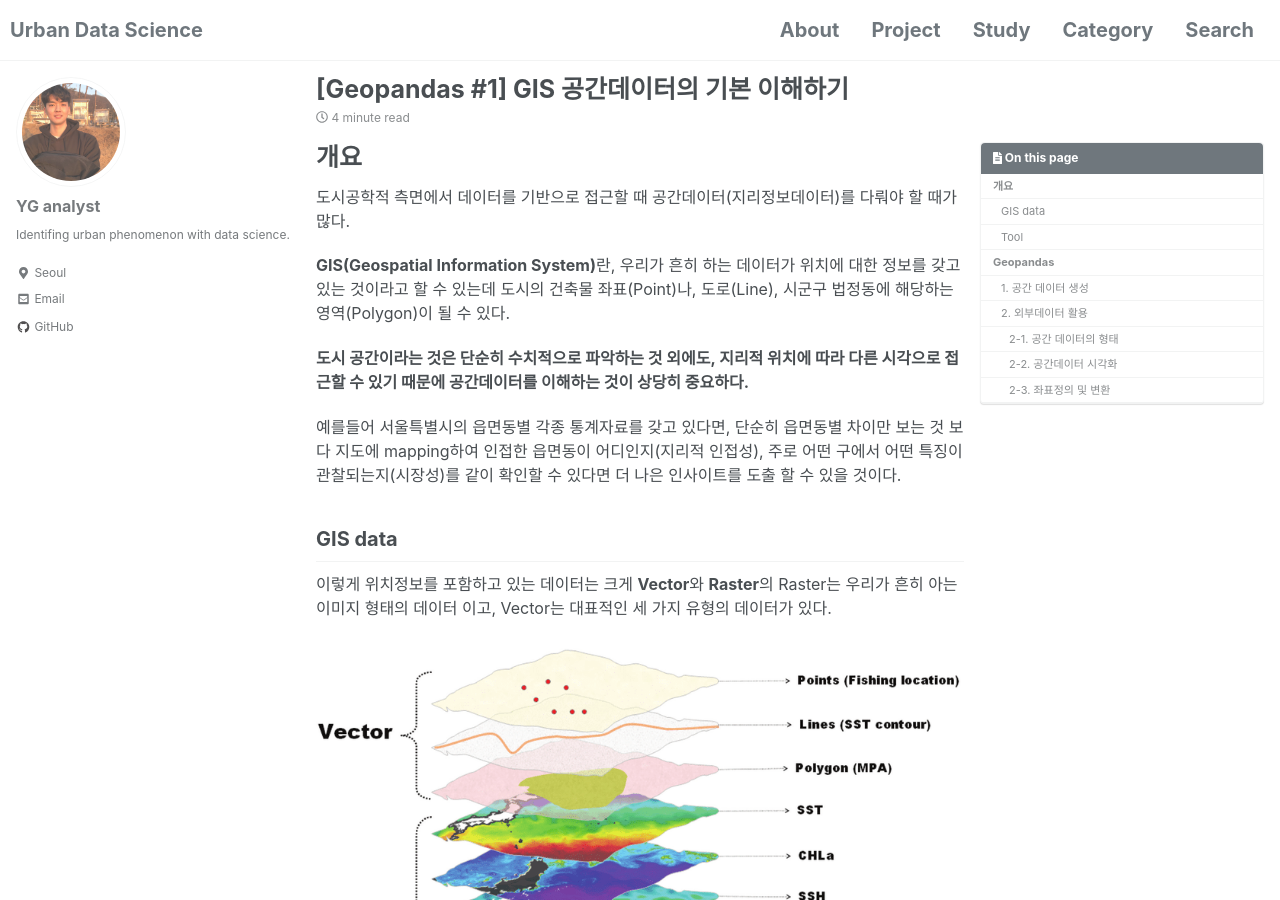
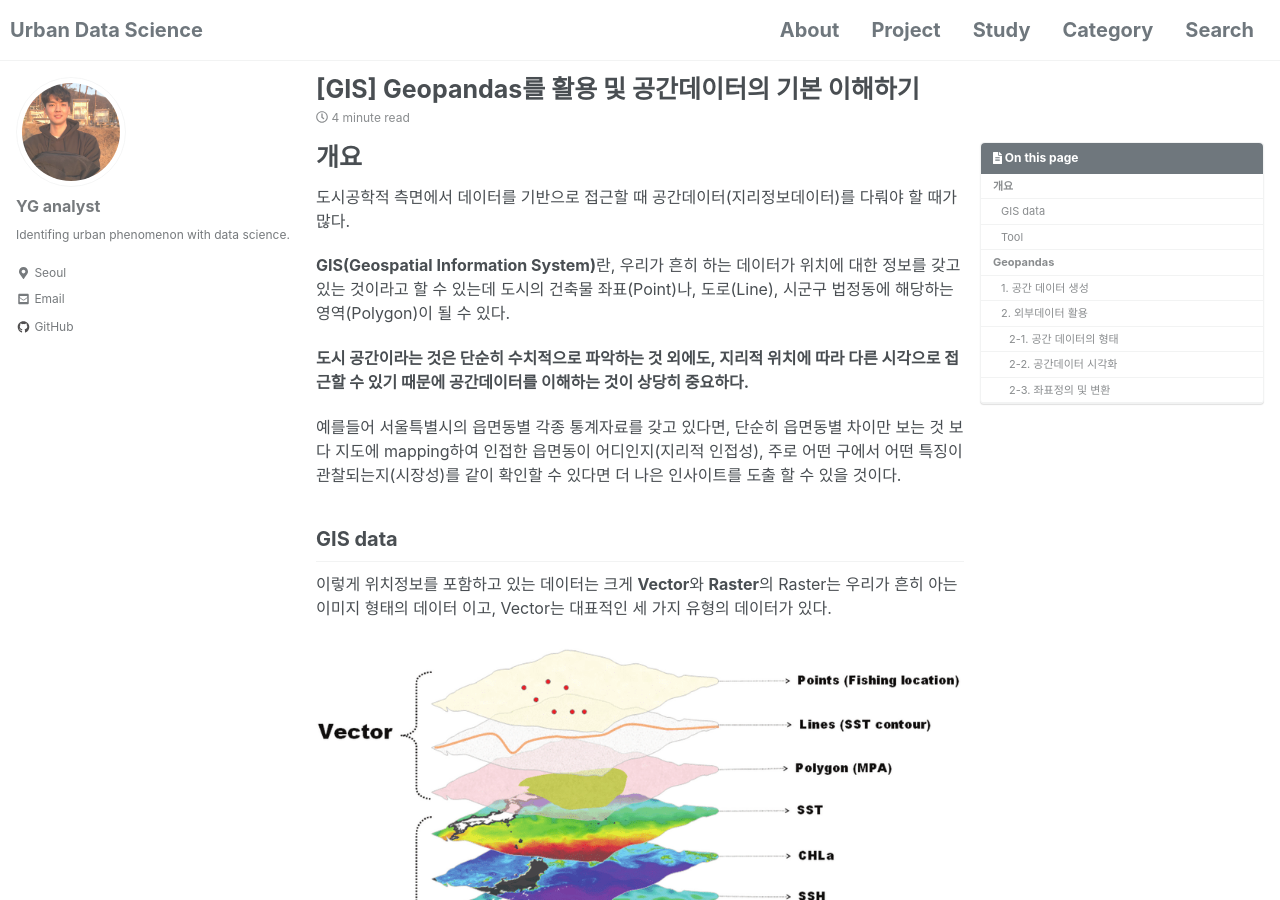
Before and after one commit to yganalyst/yganalyst.github.io, a Jekyll site: the page built from _posts/2019-12-25-gis_geopandas_1.md, in a window 1280 px wide and 900 px high. Built offline with Jekyll 4.4.1, drawn with Linux system fonts in a browser that asks for light colours; cached includes are drawn as plain includes; nearby versions of some CDN libraries; comment, search, counter and statistics services are not loaded.

Commit message:
modified title

```diff
--- a/_posts/2019-12-25-geopandas_1.md
+++ b/_posts/2019-12-25-gis_geopandas_1.md
@@ -1,5 +1,5 @@
 ---
-title:  "[Geopandas #1] GIS 공간데이터의 기본 이해하기"
+title:  "[GIS] Geopandas를 활용 및 공간데이터의 기본 이해하기"
 excerpt: "GIS 공간데이터를 이해하고 geopandas를 이용해서 다루는 방법을 알아보자"
 toc: true
 toc_sticky: true
```
